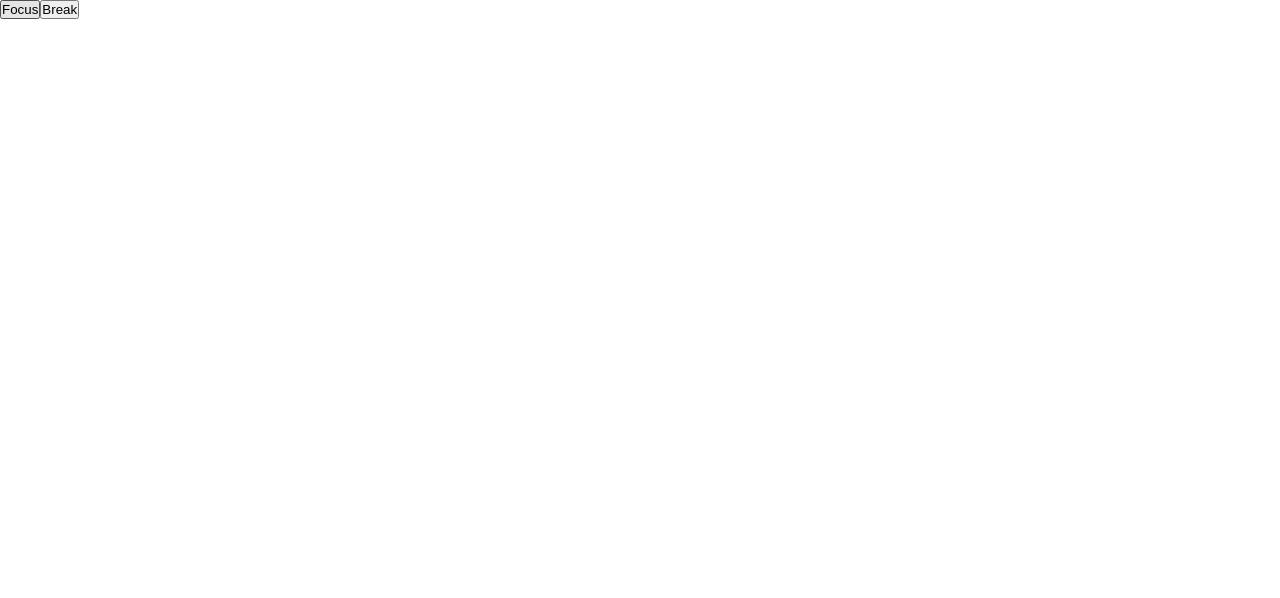
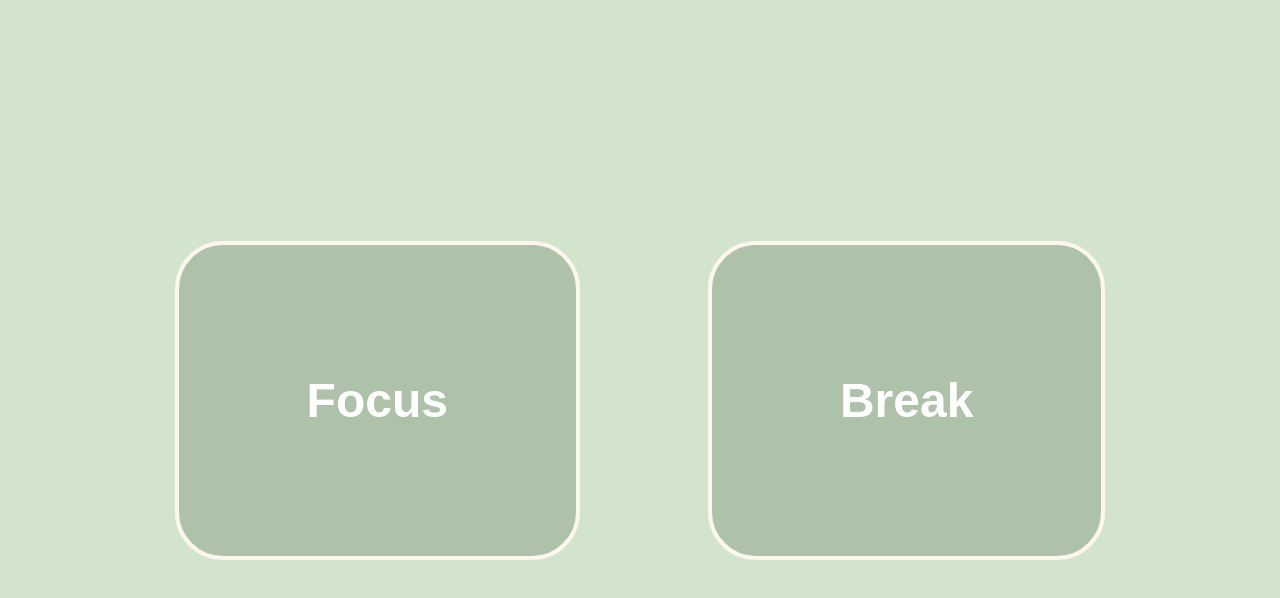
Before and after one commit to CodeSoom-Project/pomodoro, a React (Create React App) app: page / in a window 1280 px wide. Shown: the top 598 px of the page. Built offline with nearby package versions, Linux system fonts and the light colour scheme.

Commit message:
스타일링한 것을 적용하라

```diff
--- a/src/containers/SelectModeContainer/index.tsx
+++ b/src/containers/SelectModeContainer/index.tsx
@@ -1,4 +1,7 @@
 import { useNavigate } from 'react-router-dom';
+import CenterLayouts from 'styles/CenterLayouts';
+
+import ModeButtons from 'styles/ModeButtons';
 
 const SelectModeContainer = () => {
   const navigate = useNavigate();
@@ -8,10 +11,10 @@ const SelectModeContainer = () => {
   };
 
   return (
-    <>
-      <button onClick={() => handleNavigate('/focus')}>Focus</button>
-      <button onClick={() => handleNavigate('/break')}>Break</button>
-    </>
+    <CenterLayouts>
+      <ModeButtons onClick={() => handleNavigate('/focus')}>Focus</ModeButtons>
+      <ModeButtons onClick={() => handleNavigate('/break')}>Break</ModeButtons>
+    </CenterLayouts>
   );
 };
 
```
